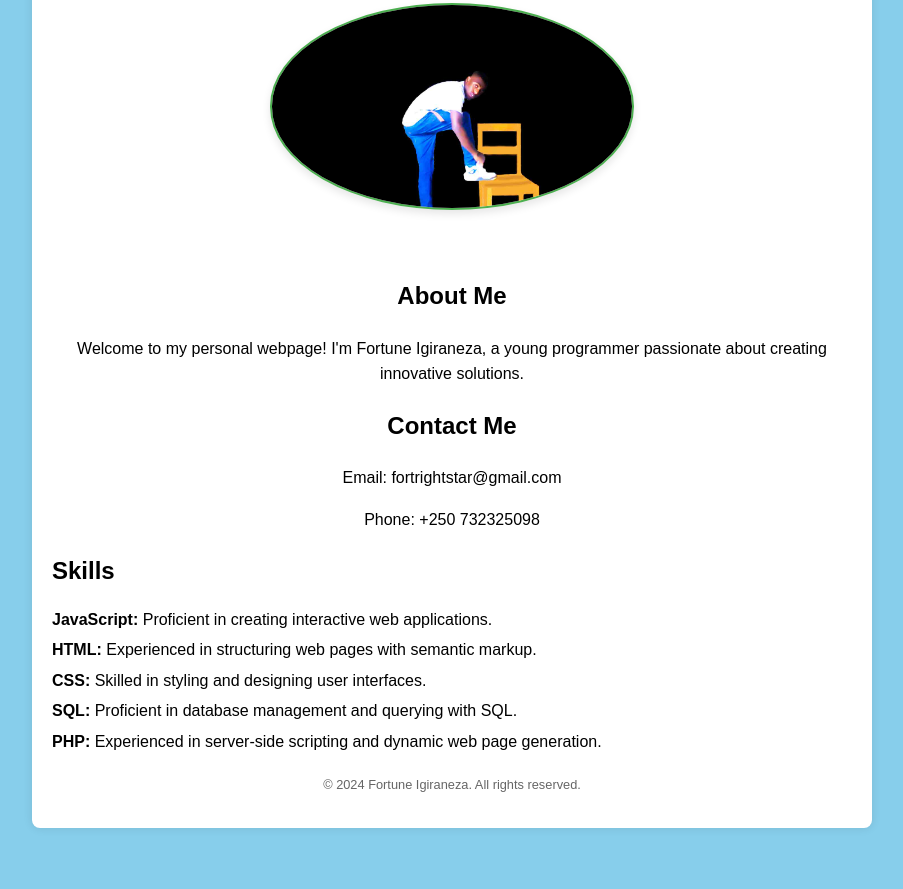
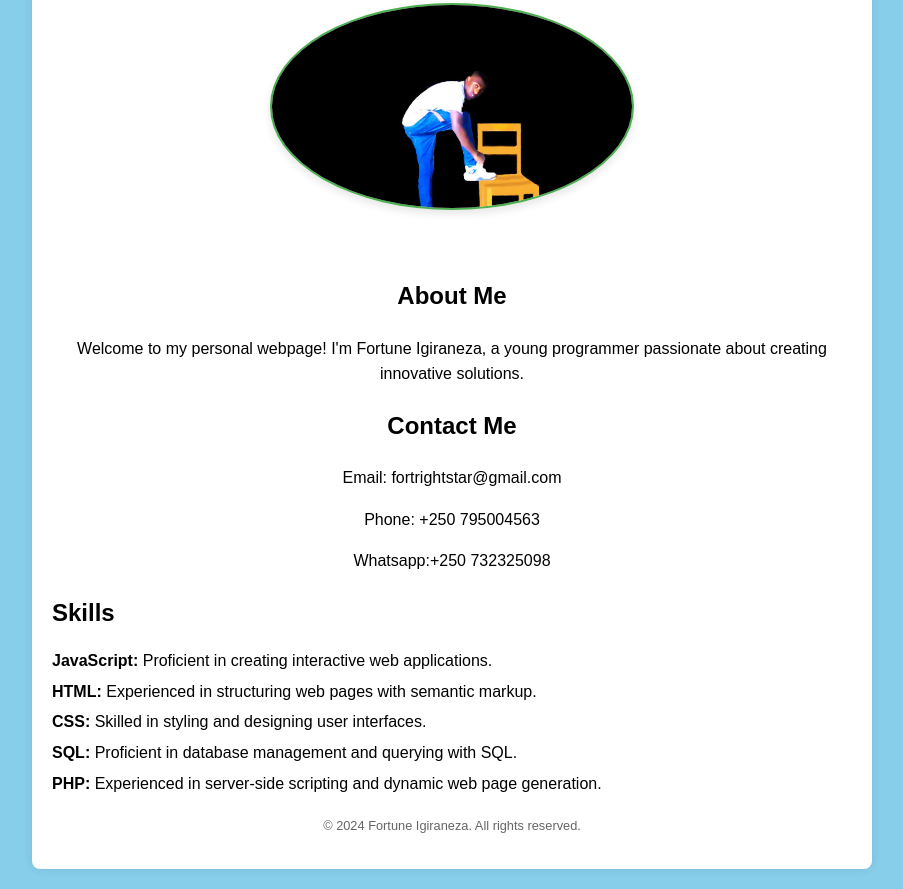
Before and after one commit to FORTNIGHT-3/my-profile.com, a plain HTML site: page index.html in a window 1280 px wide. Shown: the part 764-1653 px from the top of the page, without its empty margins (188-1091 px from the left). Before the commit the page ends 1612 px from the top, so only its background shows below. Drawn offline with Linux system fonts and the light colour scheme.

Commit message:
Update index.html

```diff
--- a/index.html
+++ b/index.html
@@ -146,7 +146,8 @@
             <h2>Contact Me</h2>
             <div class="contact-info">
                 <p>Email: fortrightstar@gmail.com</p>
-                <p>Phone: +250 732325098</p>
+                <p>Phone: +250 795004563</p>
+                <p>Whatsapp:+250 732325098</p>
             </div>
 
             <div class="skills">
```
